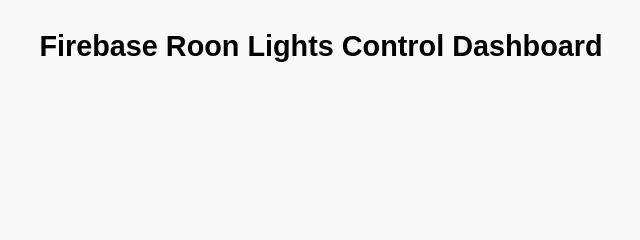
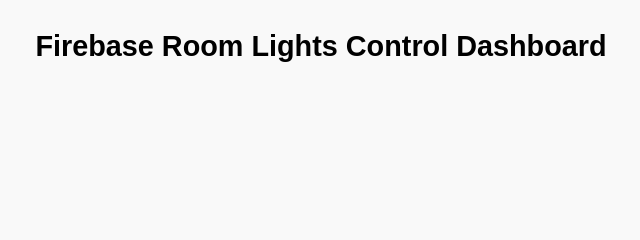
Before and after one commit to Abdul-7171/ESP32-C3-2-dashboard, a plain HTML site: page index.html in a window 1280 px wide. Shown: the top 240 px of the page, 319-959 px from the left. Drawn offline with Linux system fonts and the light colour scheme.

Commit message:
Update index.html

```diff
--- a/index.html
+++ b/index.html
@@ -144,7 +144,7 @@
 </head>
 <body>
 
-  <h1>Firebase Roon Lights Control Dashboard</h1>
+  <h1>Firebase Room Lights Control Dashboard</h1>
 
   <!-- Login form -->
   <div id="loginForm">
```
